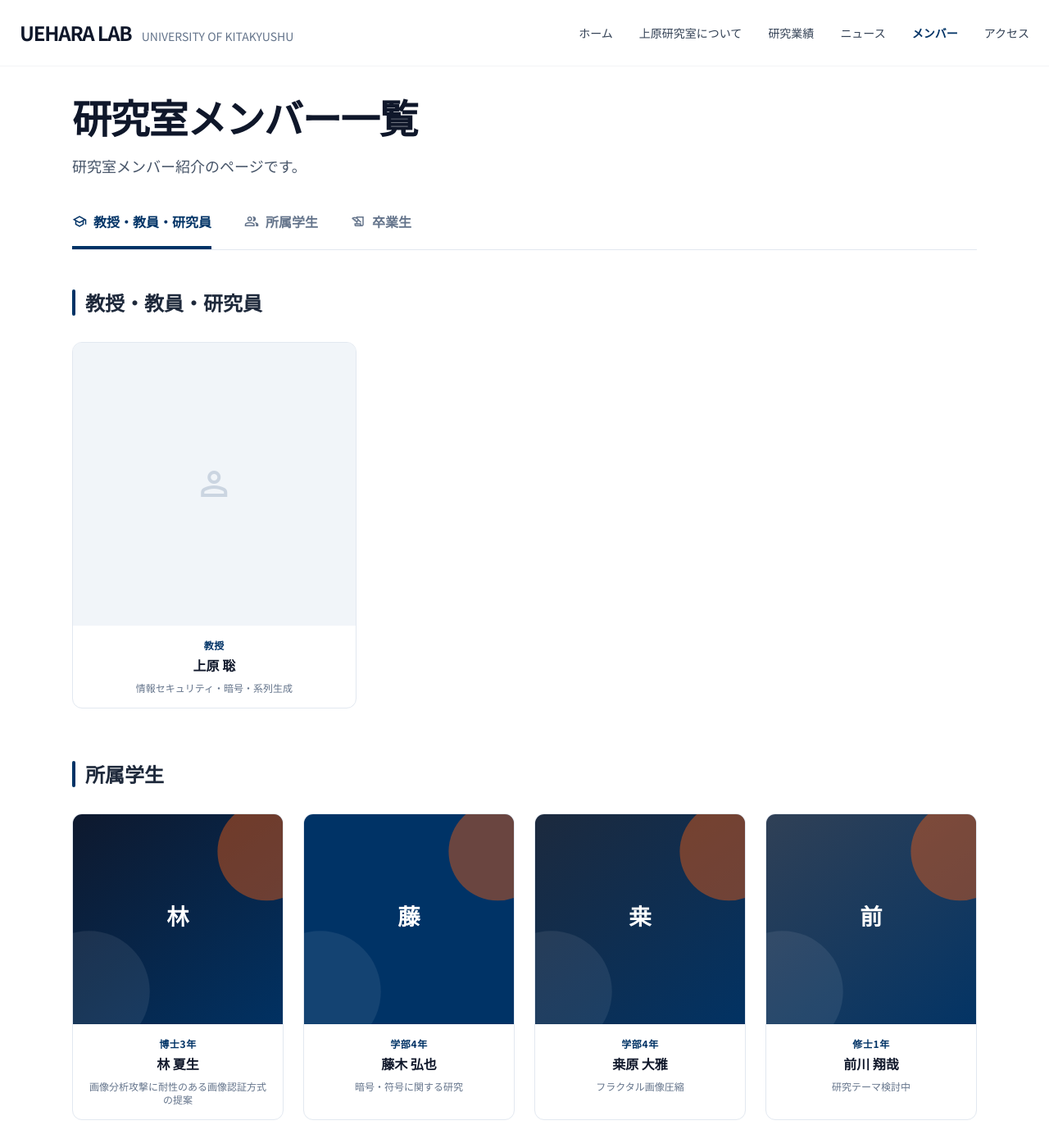
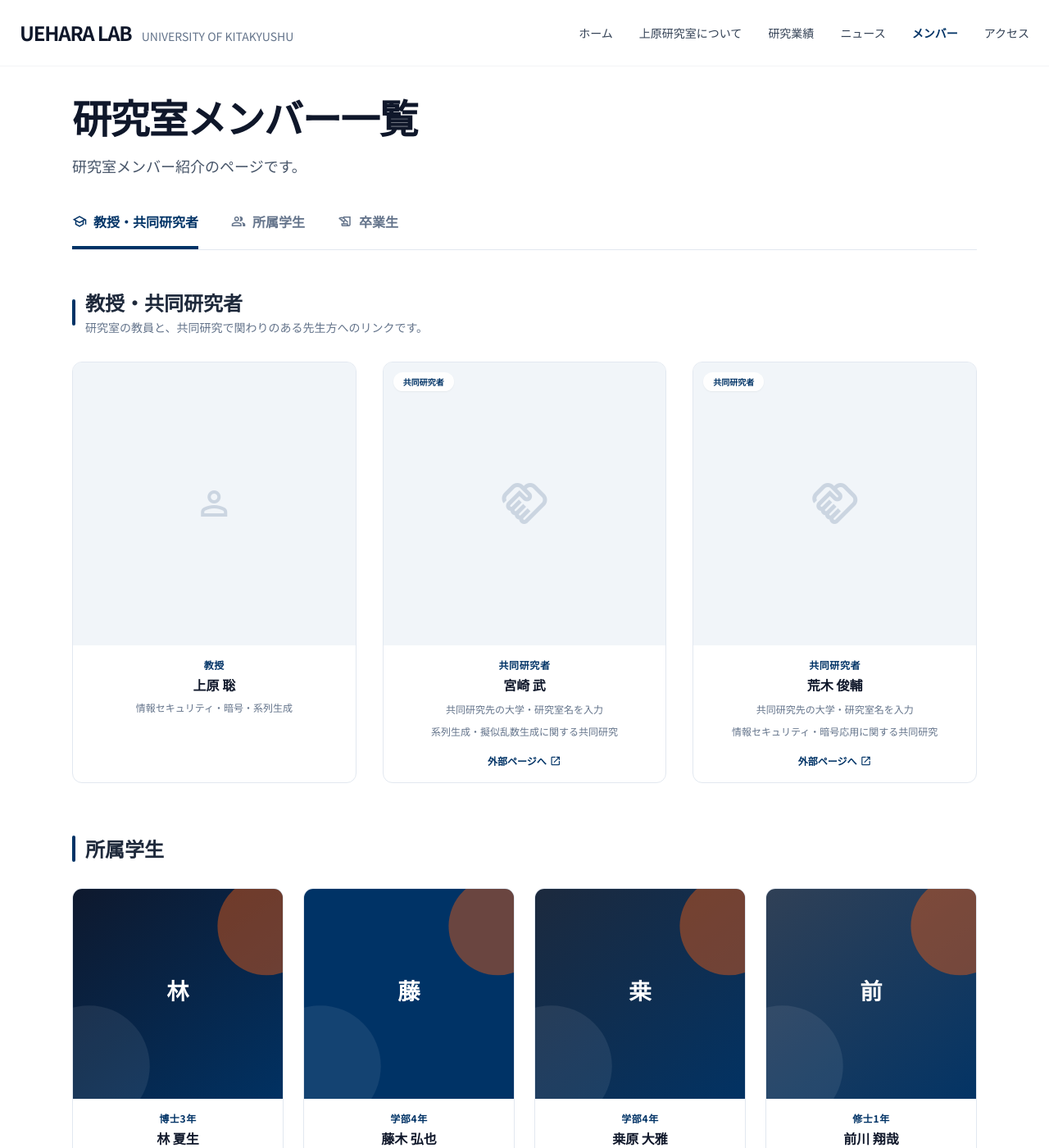
Before and after one commit to ko-max-123/test, a Jekyll site: the page built from members.html, in a window 1280 px wide and 1400 px high. Shown: the whole window at 82% size. Built offline with Jekyll 4.4.1, drawn with Linux system fonts in a browser that asks for light colours; nearby versions of some CDN libraries.

Commit message:
20260501

```diff
--- a/_config.yml
+++ b/_config.yml
@@ -5,8 +5,8 @@ timezone: Asia/Tokyo
 
 # GitHub Pages のユーザー/組織サイトなら空でOK。
 # プロジェクトページ https://USER.github.io/REPO/ で公開する場合は "/REPO" に変更してください。
-baseurl: "/test"
-url: "https://ko-max-123.github.io"
+baseurl: ""
+url: ""
 
 markdown: kramdown
 
--- /dev/null
+++ b/_data/collaborators.yml
@@ -0,0 +1,17 @@
+# 共同研究の先生リンク
+# name / affiliation / research_title / url を実際の情報に差し替えてください。
+# url が外部サイトの場合は、カード右下に外部リンクアイコンが表示されます。
+
+- id: "miyazaki"
+  name: "宮崎 武"
+  affiliation: "共同研究先の大学・研究室名を入力"
+  role: "共同研究者"
+  research_title: "系列生成・擬似乱数生成に関する共同研究"
+  url: "https://example.com/"
+
+- id: "araki"
+  name: "荒木 俊輔"
+  affiliation: "共同研究先の大学・研究室名を入力"
+  role: "共同研究者"
+  research_title: "情報セキュリティ・暗号応用に関する共同研究"
+  url: "https://example.com/"
--- /dev/null
+++ b/_includes/collaborator-card.html
@@ -0,0 +1,34 @@
+{% assign collaborator_url = include.url | default: "" %}
+{% if collaborator_url and collaborator_url != "" %}
+<a href="{{ collaborator_url }}" target="_blank" rel="noopener noreferrer"
+   aria-label="{{ include.name }}先生の外部ページへ"
+   class="group flex flex-col bg-white dark:bg-slate-900 rounded-xl overflow-hidden border border-slate-200 dark:border-slate-800 hover:shadow-lg transition-all cursor-pointer no-underline focus:outline-none focus:ring-4 focus:ring-primary/20 focus:ring-offset-2">
+{% else %}
+<div class="group flex flex-col bg-white dark:bg-slate-900 rounded-xl overflow-hidden border border-slate-200 dark:border-slate-800">
+{% endif %}
+
+  <div class="aspect-square bg-slate-100 dark:bg-slate-800 flex items-center justify-center overflow-hidden relative">
+    <div class="absolute top-3 left-3 px-3 py-1 rounded-full bg-white/90 text-primary text-[10px] font-bold shadow-sm">
+      共同研究者
+    </div>
+    <span class="material-symbols-outlined text-6xl text-slate-300 dark:text-slate-600">handshake</span>
+  </div>
+
+  <div class="p-4 text-center">
+    <p class="text-xs font-bold text-primary dark:text-accent uppercase tracking-wider mb-1">{{ include.role | default: "共同研究者" }}</p>
+    <h3 class="text-base font-bold text-slate-900 dark:text-slate-100">{{ include.name }}</h3>
+    <p class="text-xs text-slate-500 dark:text-slate-400 mt-2 leading-relaxed">{{ include.affiliation }}</p>
+    <p class="text-xs text-slate-500 dark:text-slate-400 mt-2 leading-relaxed">{{ include.research_title }}</p>
+    {% if collaborator_url and collaborator_url != "" %}
+      <span class="mt-4 inline-flex items-center justify-center gap-1 text-xs font-bold text-primary group-hover:gap-2 transition-all">
+        外部ページへ
+        <span class="material-symbols-outlined text-sm">open_in_new</span>
+      </span>
+    {% endif %}
+  </div>
+
+{% if collaborator_url and collaborator_url != "" %}
+</a>
+{% else %}
+</div>
+{% endif %}
--- a/members.html
+++ b/members.html
@@ -10,19 +10,38 @@ active_nav: members
   </div>
   <div class="mb-12 border-b border-slate-200 dark:border-slate-800">
     <div class="flex gap-10 overflow-x-auto no-scrollbar">
-      <a class="flex items-center gap-2 border-b-4 border-primary dark:border-accent text-primary dark:text-accent pb-4 font-bold transition-all whitespace-nowrap" href="#professors"><span class="material-symbols-outlined text-lg">school</span>教授・教員・研究員</a>
+      <a class="flex items-center gap-2 border-b-4 border-primary dark:border-accent text-primary dark:text-accent pb-4 font-bold transition-all whitespace-nowrap" href="#professors"><span class="material-symbols-outlined text-lg">school</span>教授・共同研究者</a>
       <a class="flex items-center gap-2 border-b-4 border-transparent text-slate-500 hover:text-slate-700 pb-4 font-bold transition-all whitespace-nowrap" href="#students"><span class="material-symbols-outlined text-lg">group</span>所属学生</a>
       <a class="flex items-center gap-2 border-b-4 border-transparent text-slate-500 hover:text-slate-700 pb-4 font-bold transition-all whitespace-nowrap" href="#alumni"><span class="material-symbols-outlined text-lg">history_edu</span>卒業生</a>
     </div>
   </div>
 
   <section class="mb-16" id="professors">
-    <div class="flex items-center gap-3 mb-8"><div class="h-8 w-1 bg-primary dark:bg-accent rounded-full"></div><h2 class="text-2xl font-bold text-slate-800 dark:text-slate-100">教授・教員・研究員</h2></div>
+    <div class="flex flex-col md:flex-row md:items-end md:justify-between gap-4 mb-8">
+      <div class="flex items-center gap-3">
+        <div class="h-8 w-1 bg-primary dark:bg-accent rounded-full"></div>
+        <div>
+          <h2 class="text-2xl font-bold text-slate-800 dark:text-slate-100">教授・共同研究者</h2>
+          <p class="text-sm text-slate-500 dark:text-slate-400 mt-1">研究室の教員と、共同研究で関わりのある先生方へのリンクです。</p>
+        </div>
+      </div>
+    </div>
+
     <div class="grid grid-cols-1 md:grid-cols-2 lg:grid-cols-3 gap-8">
       {% for member in site.data.members.professors %}
         {% assign member_page = site.members | where: "member_id", member.id | first %}
         {% assign member_url = member_page.url | default: "/members/uehara/" %}
         {% include member-card.html name=member.name grade=member.grade research_title=member.research_title image=member.image url=member_url %}
+      {% endfor %}
+
+      {% for collaborator in site.data.collaborators %}
+        {% include collaborator-card.html
+          name=collaborator.name
+          role=collaborator.role
+          affiliation=collaborator.affiliation
+          research_title=collaborator.research_title
+          url=collaborator.url
+        %}
       {% endfor %}
     </div>
   </section>
--- a/sitemap.html
+++ b/sitemap.html
@@ -143,5 +143,33 @@ active_nav: sitemap
       <p class="text-sm text-slate-500 leading-relaxed">メンバー詳細はまだ登録されていません。</p>
       {% endif %}
     </section>
+
+<section class="mt-8 rounded-2xl border border-slate-200 bg-white p-7 shadow-sm">
+  <div class="flex items-center gap-3 mb-6">
+    <span class="size-10 rounded-xl bg-primary/10 text-primary flex items-center justify-center">
+      <span class="material-symbols-outlined">handshake</span>
+    </span>
+    <div>
+      <h2 class="text-xl font-bold text-lab-navy">共同研究者リンク</h2>
+      <p class="text-sm text-slate-500 mt-1">Collaborators</p>
+    </div>
   </div>
+
+  {% if site.data.collaborators.size > 0 %}
+  <div class="grid sm:grid-cols-2 lg:grid-cols-3 gap-4">
+    {% for collaborator in site.data.collaborators %}
+    <a class="rounded-2xl border border-slate-100 bg-slate-50 p-5 hover:border-primary hover:bg-white hover:shadow-sm transition-all" href="{{ collaborator.url }}" target="_blank" rel="noopener noreferrer">
+      <p class="text-xs font-bold uppercase tracking-widest text-primary mb-2">{{ collaborator.role | default: "共同研究者" }}</p>
+      <h3 class="text-lg font-bold text-lab-navy">{{ collaborator.name }}</h3>
+      <p class="text-sm text-slate-500 mt-1">{{ collaborator.affiliation }}</p>
+      <p class="text-sm text-slate-600 leading-relaxed mt-3">{{ collaborator.research_title }}</p>
+    </a>
+    {% endfor %}
+  </div>
+  {% else %}
+  <p class="text-sm text-slate-500 leading-relaxed">共同研究者リンクはまだ登録されていません。</p>
+  {% endif %}
 </section>
+
+</div>
+</section>
```
Also changed, not shown: other parts of sitemap.html (+1 -1 lines), LLM_HANDOFF.md (+40 -0 lines), README.md.
